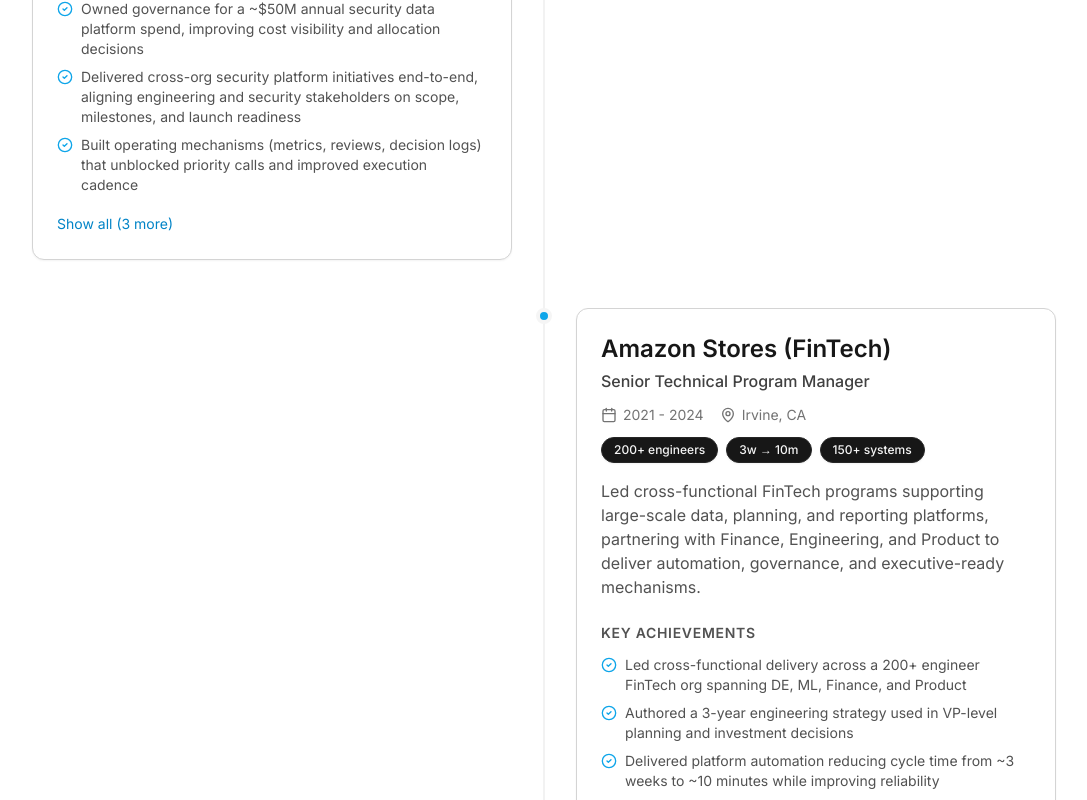
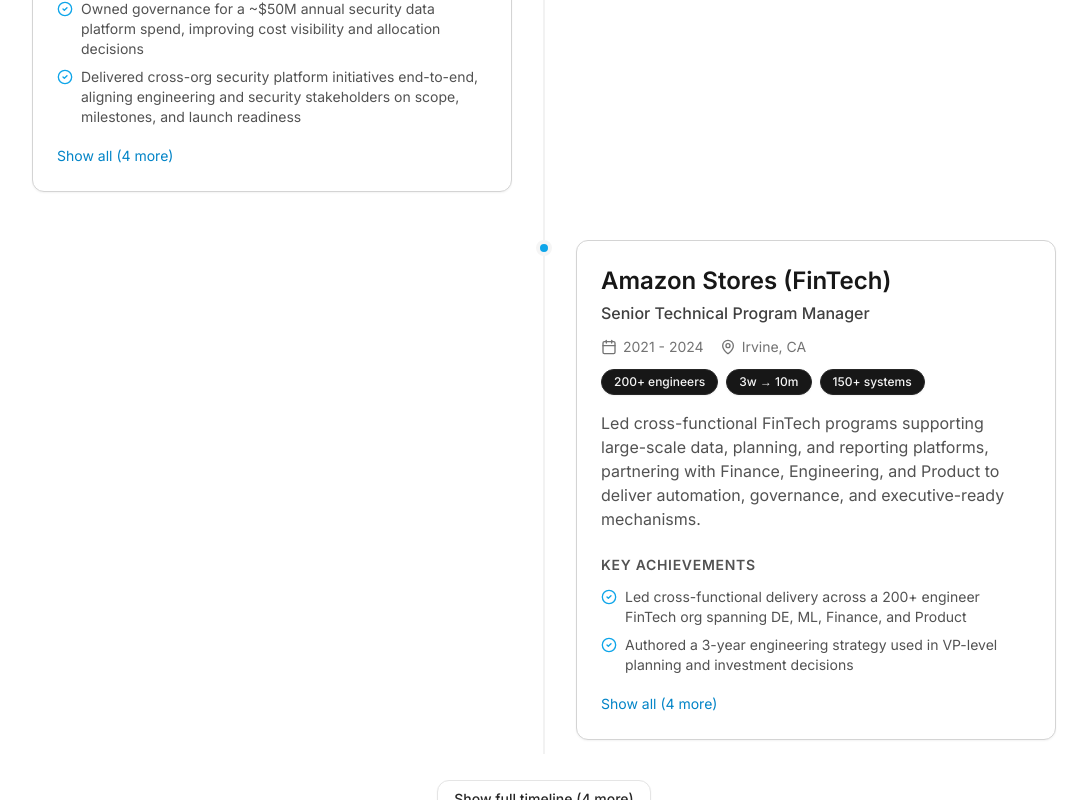
Before and after one commit to Rickimai/rickimai-site, a Next.js app: page /experience in a window 1280 px wide. Shown: the part 840-1640 px from the top of the page, without its empty margins (96-1183 px from the left). Built offline with nearby package versions, Linux system fonts and the light colour scheme.

Commit message:
condensed timeline (DEFAULT_VISIBLE = 2

```diff
--- a/src/app/experience/page.tsx
+++ b/src/app/experience/page.tsx
@@ -194,7 +194,7 @@ export default function ExperiencePage() {
             {/* Timeline line */}
               {/* spine */}
               <div className="absolute left-0 top-0 hidden h-[calc(100%-4rem)] w-px bg-neutral-200 md:left-1/2 md:block md:-translate-x-1/2" />
-            <ExperienceTimelineExpandable experiences={experiences} initialCount={3} />
+            <ExperienceTimelineExpandable experiences={experiences} initialCount={2} />
           </div>
         </div>
       </section>
--- a/src/components/ExperienceTimeline.tsx
+++ b/src/components/ExperienceTimeline.tsx
@@ -19,7 +19,7 @@ export default function ExperienceTimeline({
 }: {
   experiences: Experience[];
 }) {
-  const DEFAULT_VISIBLE = 3;
+  const DEFAULT_VISIBLE = 2;
   const [openIndex, setOpenIndex] = useState<number | null>(null);
 
   return (
```
